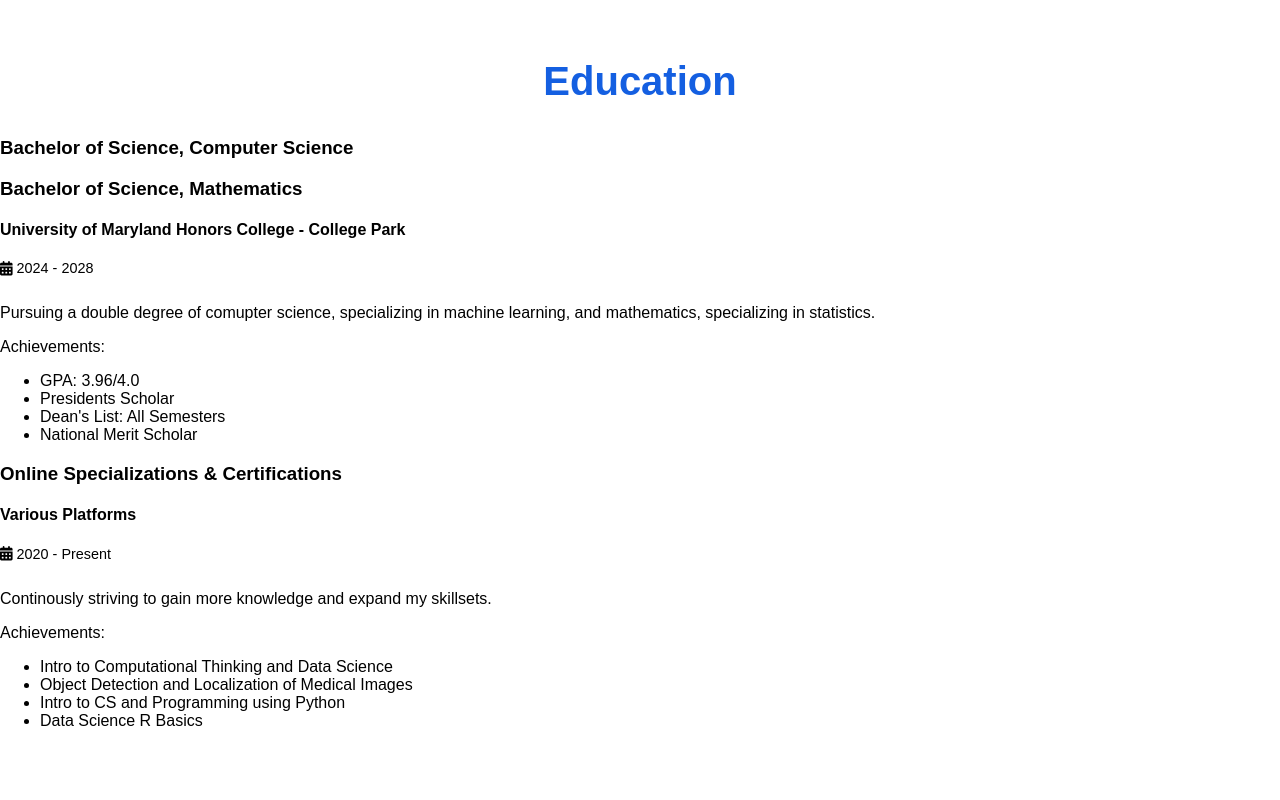
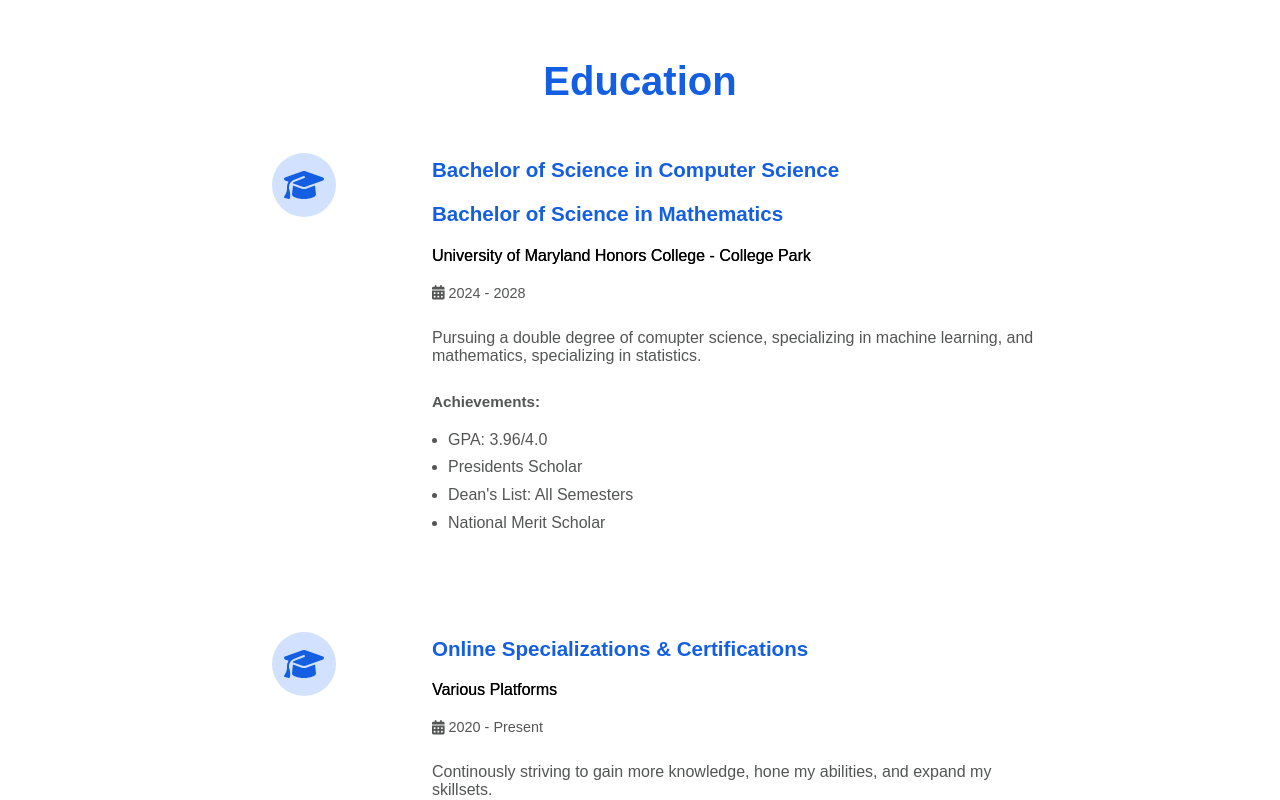
Before and after one commit to RoboticsMB/Personal_Website_2.0, a React (Create React App) app: page / in a window 1280 px wide. Shown: the part 5820-6620 px from the top of the page. Built offline with nearby package versions, Linux system fonts and the light colour scheme.

Commit message:
Finished the majority of the styling for the education section

```diff
--- a/src/Components/Education/Education.css
+++ b/src/Components/Education/Education.css
@@ -9,3 +9,114 @@
     font-size: 2.5rem;
     color: #145fe1;
 }
+
+.education-container{
+    display: flex;
+    flex-direction: column;
+    align-items: center;
+    gap: 4rem;
+    max-width: 50rem;
+    margin: 0 auto;
+}
+
+.education-item{
+    margin-left: 2rem;
+    margin-right: 2rem;
+    display: flex;
+    flex-direction: row;
+    align-items: flex-start;
+    width: 100%
+}
+
+.education-icon{
+    flex-shrink: 0;
+    margin-top: 1rem;
+    margin-right: 6rem;
+    margin-left: 2rem;
+    border-radius: 50%;
+    background-color: #d2e2fe;
+    color: #145fe1;
+
+    width: 4rem;
+    height: 4rem;
+    display: flex;
+    justify-content: center;
+    align-items: center;
+}
+
+.education-content{
+    flex: 1 1 35rem;
+    max-width: 40rem;
+    min-width: 20rem;
+}
+
+.education-content p{
+    color: #545555;
+}
+
+.education-content ul{
+    padding-left: 1rem;
+}
+
+.education-content li{
+    padding-top: .3rem;
+    padding-bottom: .3rem;
+    color: #545555;
+}
+
+.degree-titles{
+    /* font-size: 1.25rem; */
+    font-size: 1.1rem;
+    font-weight: 700;
+    color: #145fe1;
+    margin-top: .5rem;
+    margin-bottom: .5rem;
+}
+
+.college-name{
+    font-weight: normal;
+    margin-top: .5rem;
+    margin-bottom: 1.25rem;
+    font-size: 1rem;
+    font-weight: 500;
+    text-shadow: .01rem 0 0 currentColor;
+}
+
+.meta{
+    font-size: .9rem;
+    margin-top: 1.25rem;
+    margin-bottom: 1.75rem;
+}
+
+.education-summary{
+    margin-top: 1.75rem;
+    margin-bottom: 1.75rem;
+}
+
+.achievements-label{
+    margin-top: 1.75rem;
+    font-size: .95rem;
+    font-weight: 600;
+}
+
+@media (max-width: 768px) {
+
+    .education-item{
+        flex-direction: column;
+        align-items: center;
+        margin-left: 1rem;
+        margin-right: 1rem;
+    }
+
+    .education-content{
+        padding-left: 1rem;
+        padding-right: 1rem;
+    }
+
+    .education-icon{
+        margin: 1rem 0 0 0;
+        align-items: center;
+        /* align-self: flex-start; */
+    }
+
+}
--- a/src/Components/Education/Education.js
+++ b/src/Components/Education/Education.js
@@ -1,12 +1,12 @@
     import './Education.css'
     import { FontAwesomeIcon } from '@fortawesome/react-fontawesome';
-import { faCalendarDays } from '@fortawesome/free-solid-svg-icons'
+    import { faCalendarDays, faGraduationCap } from '@fortawesome/free-solid-svg-icons'
 
 
     function Education(){
         const educations = [
             {
-            degree: ["Bachelor of Science, Computer Science", "Bachelor of Science, Mathematics"],
+                degree: ["Bachelor of Science in Computer Science", "Bachelor of Science in Mathematics"],
                 college: "University of Maryland Honors College - College Park",
                 date: "2024 - 2028",
                 summary: "Pursuing a double degree of comupter science, specializing in machine learning, and mathematics, specializing in statistics.",
@@ -16,7 +16,7 @@
                 degree: ["Online Specializations & Certifications"],
                 college: "Various Platforms",
                 date: "2020 - Present",
-            summary: "Continously striving to gain more knowledge and expand my skillsets.",
+                summary: "Continously striving to gain more knowledge, hone my abilities, and expand my skillsets.",
                 achievements: [
                     "Intro to Computational Thinking and Data Science",
                     "Object Detection and Localization of Medical Images",
@@ -30,10 +30,14 @@
                 <h2>Education</h2>
                 <div className="education-container">
                     {educations.map((edu, index) => (
-                    <div className="education-item">
+                        <div key={index} className="education-item">
+                            <div className="education-icon">
+                                <FontAwesomeIcon icon={faGraduationCap} size="2x"/>
+                            </div>
+                            <div className="education-content">
                                 <div className="degree-titles">
                                     {edu.degree.map((deg, idx) => (
-                                    <h3>{deg}</h3>
+                                            <h3 key={idx}>{deg}</h3>
                                         ))}
                                 </div>
                                 <h4 className="college-name">{edu.college}</h4>
@@ -48,6 +52,7 @@
                                     ))}
                                 </ul>
                             </div>
+                        </div>
                     ))}
                 </div>
         </section>
--- a/src/Components/Experience/Experience.css
+++ b/src/Components/Experience/Experience.css
@@ -73,7 +73,6 @@
 .job-title{
     font-size: 1.25rem;
     font-weight: 700;
-    /* text-shadow: .025rem 0 0 currentColor; */
     color: #145fe1;
     margin-top: .5rem;
     margin-bottom: .5rem;
```
Lines whose indentation alone changed are shown as unchanged.
